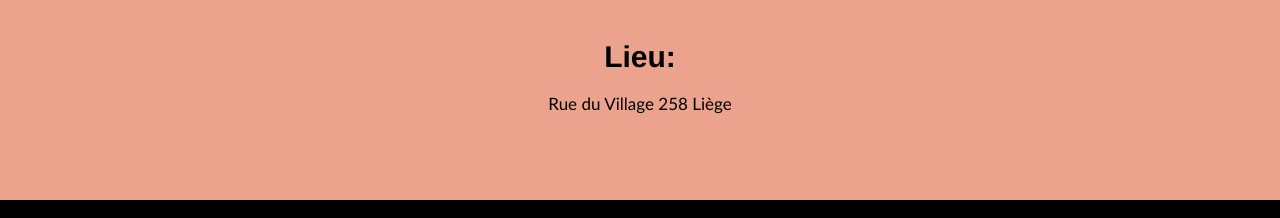
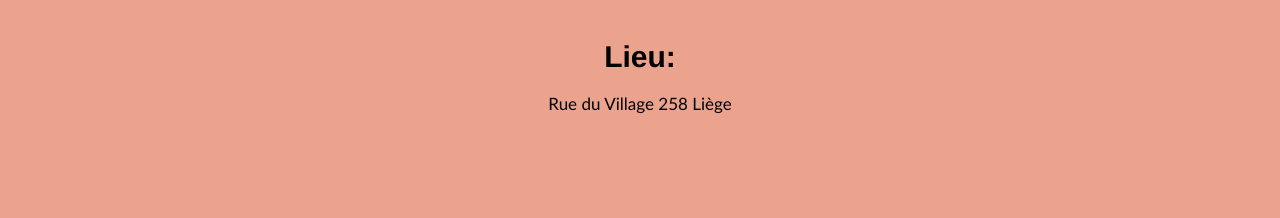
Before and after one commit to Lindsay24317/Projet-PHP, a PHP site: page / in a window 1280 px wide. Shown: the part 919-1137 px from the top of the page. After the commit the page ends 1033 px from the top, so only its background shows below. Run offline with PHP 8.4, Linux system fonts and the light colour scheme.

Commit message:
Modification

```diff
--- a/css/style.css
+++ b/css/style.css
@@ -176,7 +176,3 @@ h1{
     text-decoration: none;
     color: black;
 }
-
-.footer{
-    background-color: black;
-}
--- a/partials/footer.php
+++ b/partials/footer.php
@@ -3,6 +3,5 @@
 </body>
 
 <footer class="footer">
-<p>Site by Lindsay</p>
 </footer>
 </html>
```
